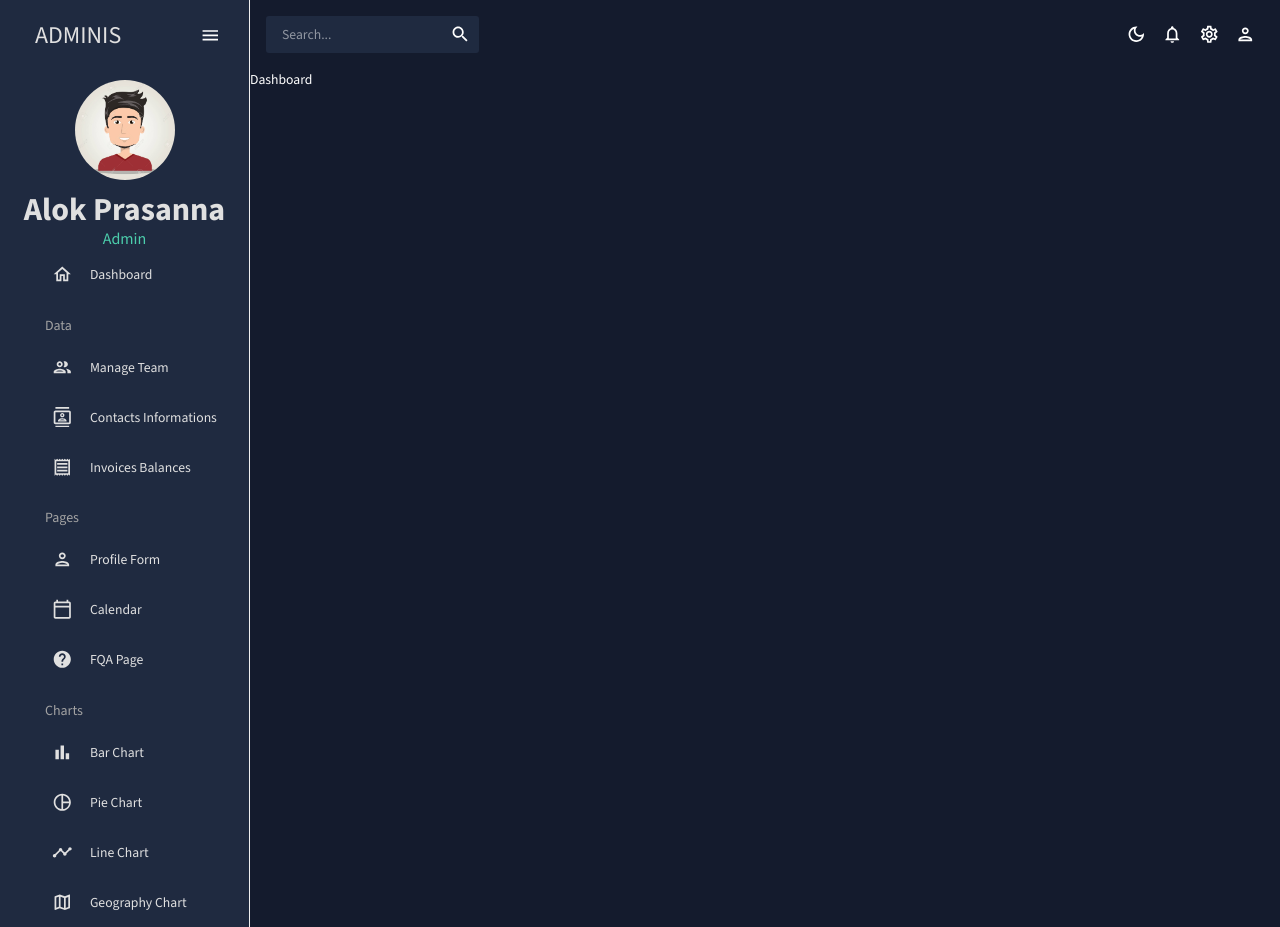
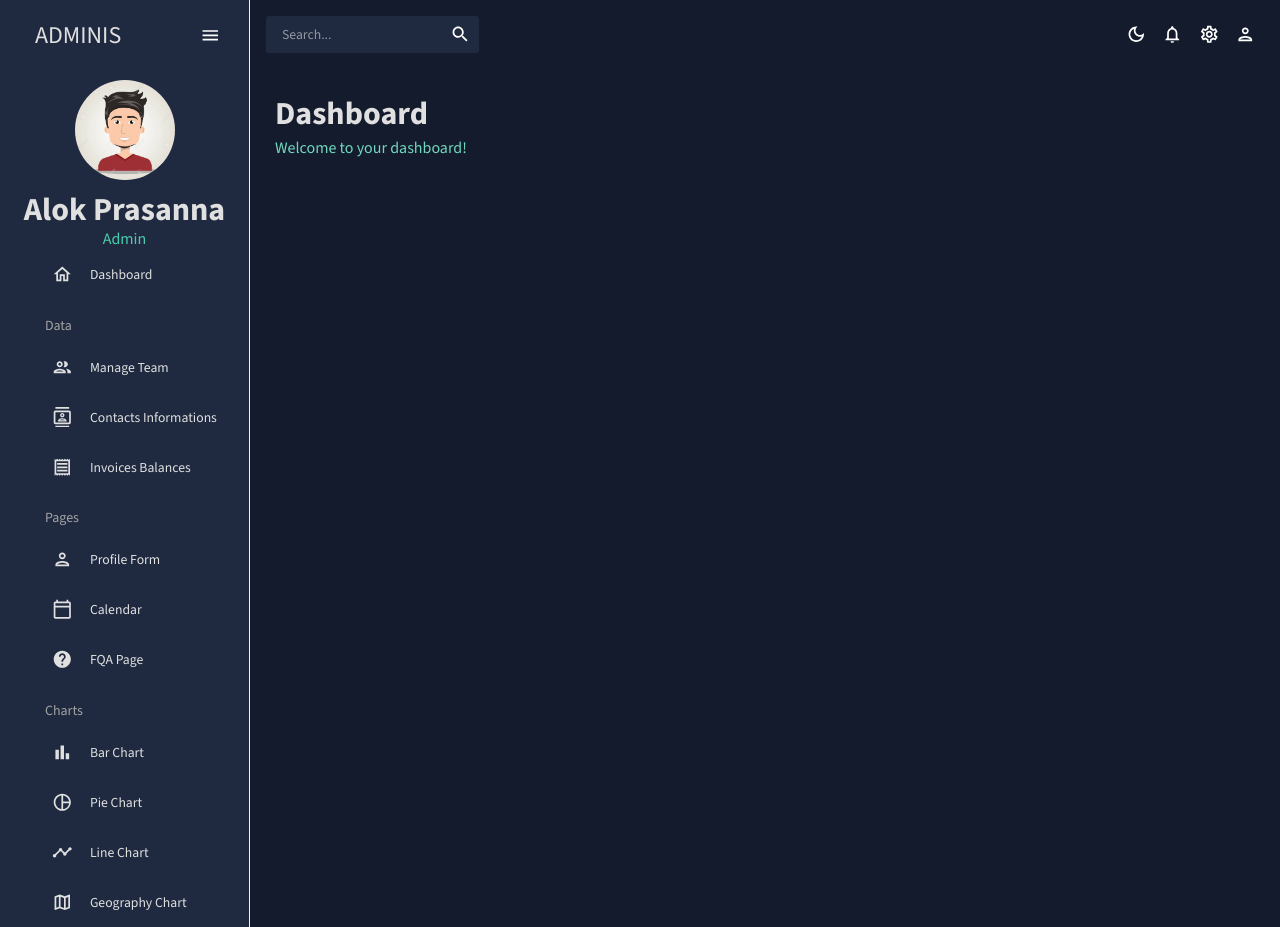
Before and after one commit to AlokPrasanna/fully-functional-dashboard-part1, a React (Vite) app: page / in a window 1280 px wide. Built offline with nearby package versions, Linux system fonts and the light colour scheme.

Commit message:
Created Header component

```diff
--- /dev/null
+++ b/src/components/molecules/Header.jsx
@@ -0,0 +1,24 @@
+import { Typography , Box , useTheme } from "@mui/material";
+import { token } from "../../theme";
+
+const Header = ({title , subtitle}) => {
+    const theme = useTheme();
+    const colors = token(theme.palette.mode);
+    return (
+        <Box mb="30px">
+            <Typography
+                variant="h2"
+                color={colors.grey[100]}
+                fontWeight="bold"
+                sx={{m: "5px"}}
+            >
+                {title}
+            </Typography>
+            <Typography variant="h5" color={colors.greenAccent[400]} sx={{m: "5px"}}>
+                {subtitle}
+            </Typography>
+        </Box>
+    )
+}
+
+export default Header;
--- a/src/components/molecules/index.js
+++ b/src/components/molecules/index.js
@@ -1,9 +1,11 @@
 // -------------------- Imports --------------------
 import SideBar from "./Sidebar";
 import Topbar from "./TopBar";
+import Header from "./Header";
 
 // -------------------- Exports --------------------
 export {
     SideBar,
-    Topbar
+    Topbar,
+    Header
 }
--- a/src/pages/Dashboard/Dashboard.jsx
+++ b/src/pages/Dashboard/Dashboard.jsx
@@ -1,8 +1,13 @@
+import { Box } from "@mui/material";
+import { Header } from "../../components/molecules";
+
 const Dashboard = () => {
     return (
-        <div>
-            Dashboard
-        </div>
+        <Box m="20px">
+            <Box display="flex" justifyContent="space-between" alignItems="center">
+                <Header title="Dashboard" subtitle="Welcome to your dashboard!" />
+            </Box>
+        </Box>
     )
 }
 
```
